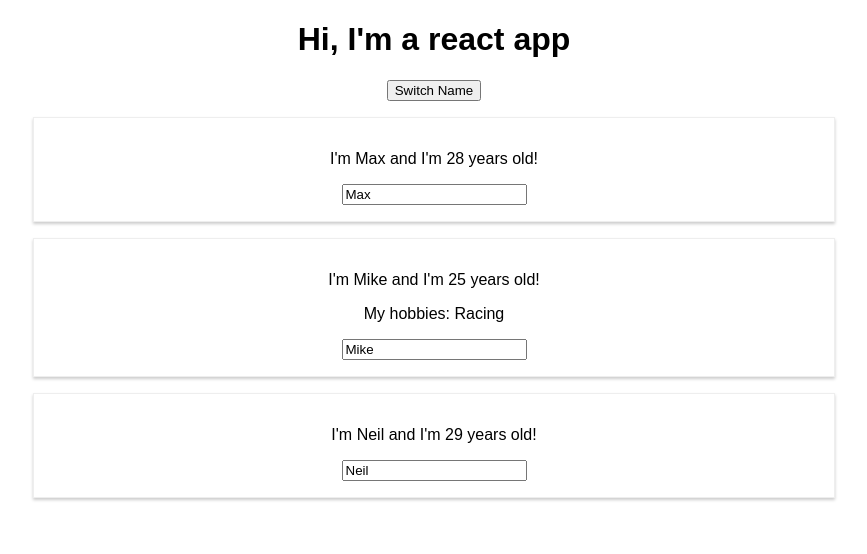
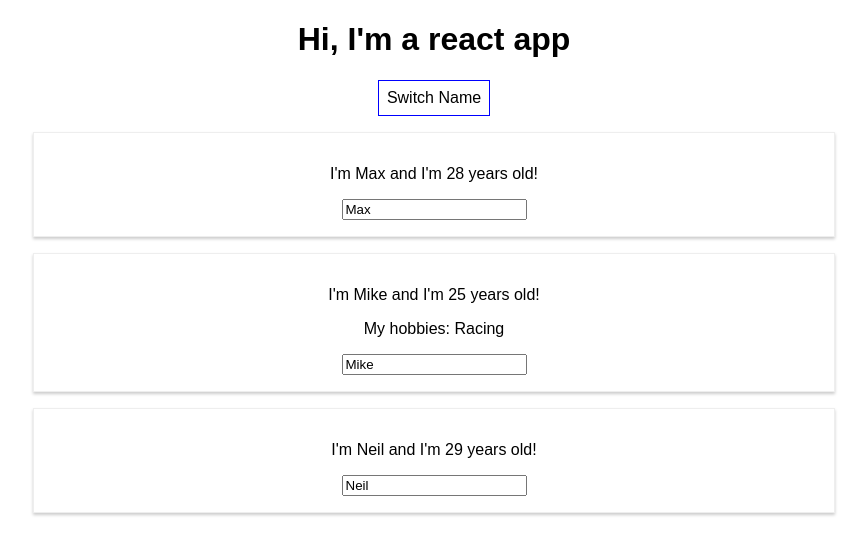
Before and after one commit to meghna-saxena/react-app, a React (Create React App) app: page / in a window 1280 px wide. Shown: the top 554 px of the page, without its empty margins (206-1073 px from the left). Built offline with nearby package versions, Linux system fonts and the light colour scheme.

Commit message:
working with inline styles

```diff
--- a/src/App.js
+++ b/src/App.js
@@ -38,10 +38,20 @@ class App extends Component {
   }
 
   render() {
+    const style = {
+      backgroundColor: 'white',
+      font: 'inherit',
+      border: '1px solid blue',
+      padding: '8px',
+      cursor: 'pointer'
+    }
+
     return (
       <div className="App">
         <h1>Hi, I'm a react app</h1>
-        <button onClick={() => this.switchNameHandler('Shane')}>Switch Name</button>
+        <button
+        style={style}
+        onClick={() => this.switchNameHandler('Shane')}>Switch Name</button>
         {/* Dont pass parenthesis at the end of handler,otherwise it will immediately get rendered
         when this portion gets mount on DOM. Instead we just need a to pass a reference. */}
 
```
